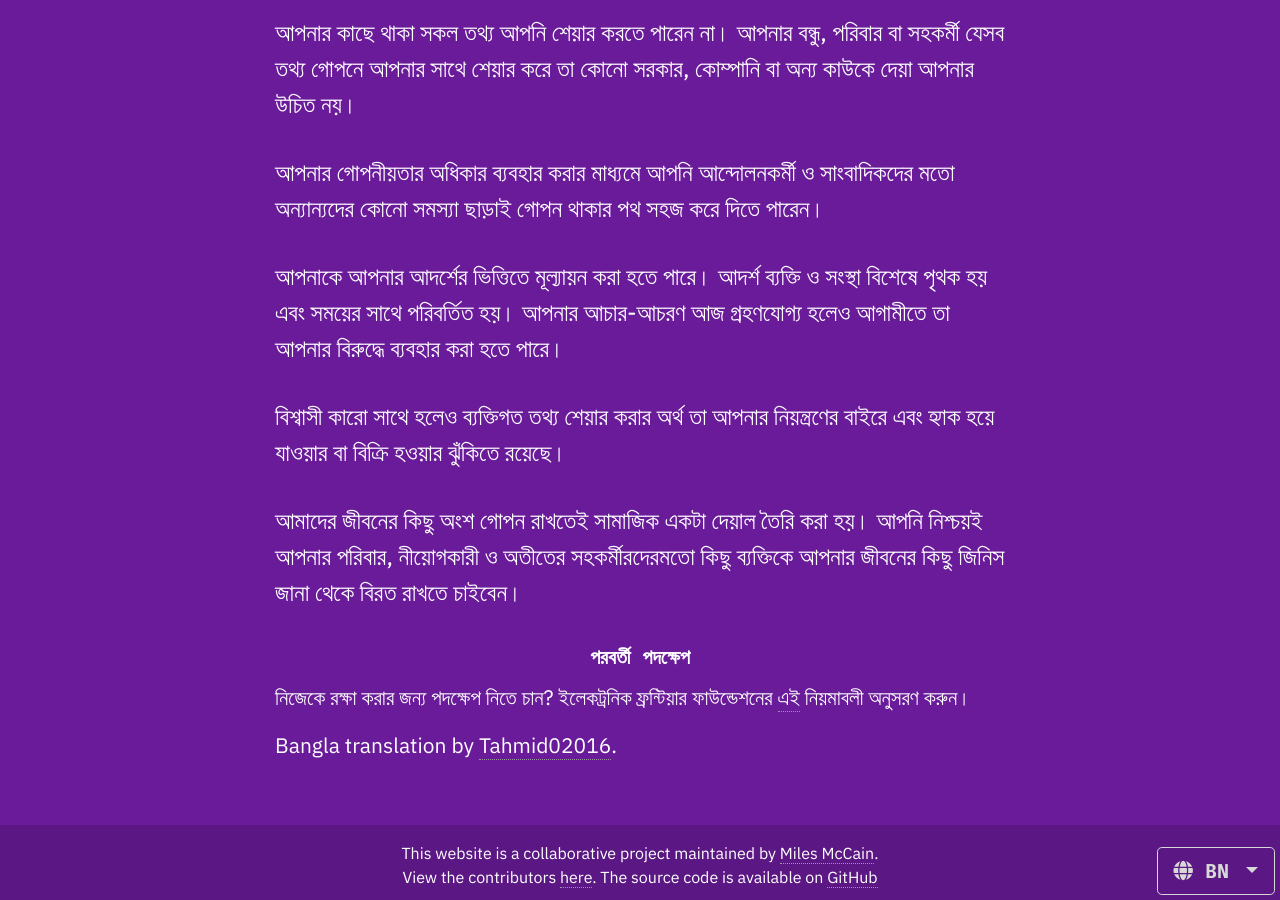
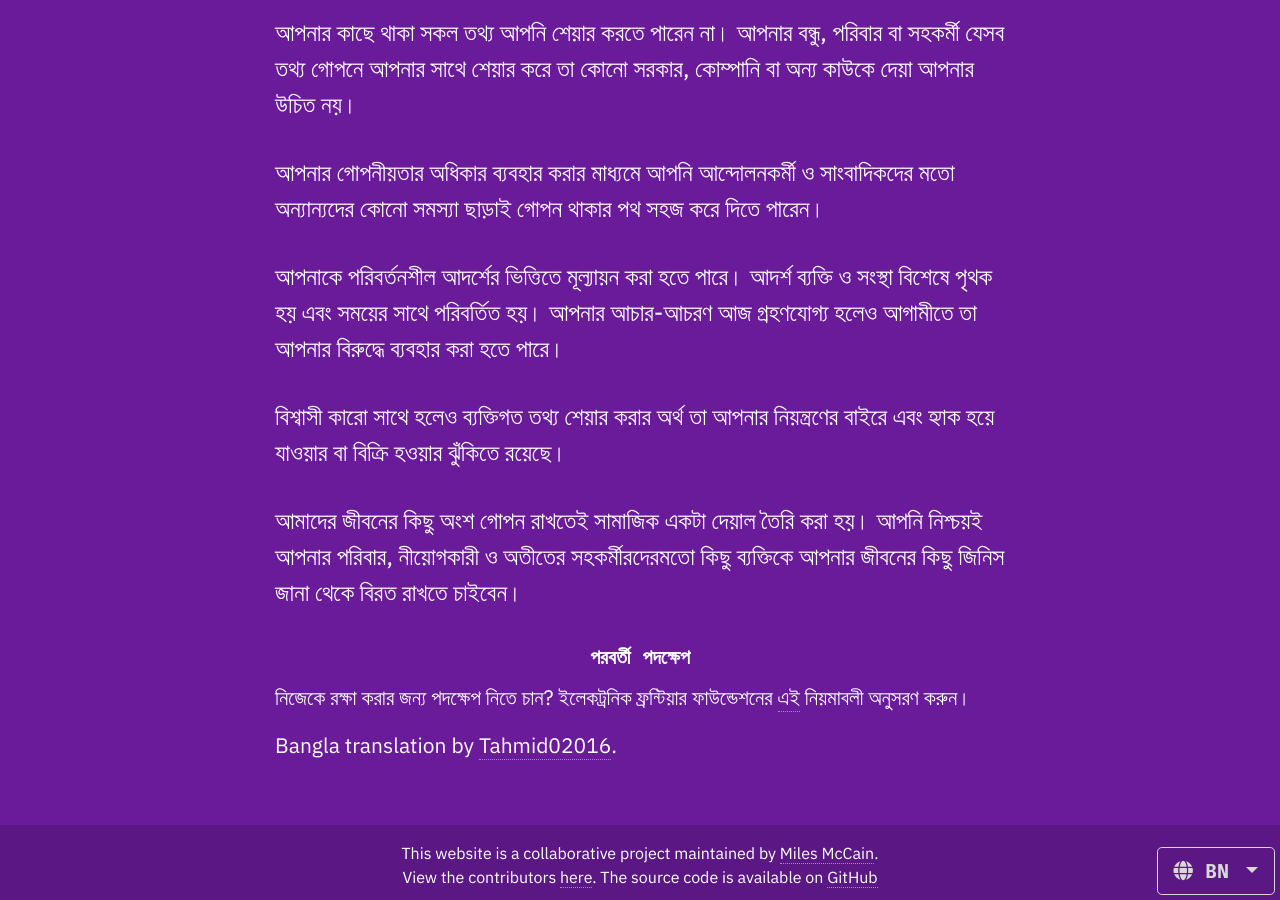
Before and after one commit to milesmcc/whyprivacymatters, a Jekyll site: the page built from translations/bn.md, in a window 1280 px wide and 900 px high, scrolled down 604 px. Built offline with Jekyll 4.4.1, drawn with Linux system fonts in a browser that asks for light colours.

Commit message:
update translation

```diff
--- a/translations/bn.md
+++ b/translations/bn.md
@@ -17,7 +17,7 @@ lang: bn
 
 #### আপনার গোপনীয়তার অধিকার ব্যবহার করার মাধ্যমে আপনি আন্দোলনকর্মী ও সাংবাদিকদের মতো অন্যান্যদের কোনো সমস্যা ছাড়াই গোপন থাকার পথ সহজ করে দিতে পারেন।
 
-#### আপনাকে আপনার আদর্শের ভিত্তিতে মূল্যায়ন করা হতে পারে। আদর্শ ব্যক্তি ও সংস্থা বিশেষে পৃথক হয় এবং সময়ের সাথে পরিবর্তিত হয়। আপনার আচার-আচরণ আজ গ্রহণযোগ্য হলেও আগামীতে তা আপনার বিরুদ্ধে ব্যবহার করা হতে পারে।
+#### আপনাকে পরিবর্তনশীল আদর্শের ভিত্তিতে মূল্যায়ন করা হতে পারে। আদর্শ ব্যক্তি ও সংস্থা বিশেষে পৃথক হয় এবং সময়ের সাথে পরিবর্তিত হয়। আপনার আচার-আচরণ আজ গ্রহণযোগ্য হলেও আগামীতে তা আপনার বিরুদ্ধে ব্যবহার করা হতে পারে।
 
 #### বিশ্বাসী কারো সাথে হলেও ব্যক্তিগত তথ্য শেয়ার করার অর্থ তা আপনার নিয়ন্ত্রণের বাইরে এবং হ্যাক হয়ে যাওয়ার বা বিক্রি হওয়ার ঝুঁকিতে রয়েছে।
 
```
